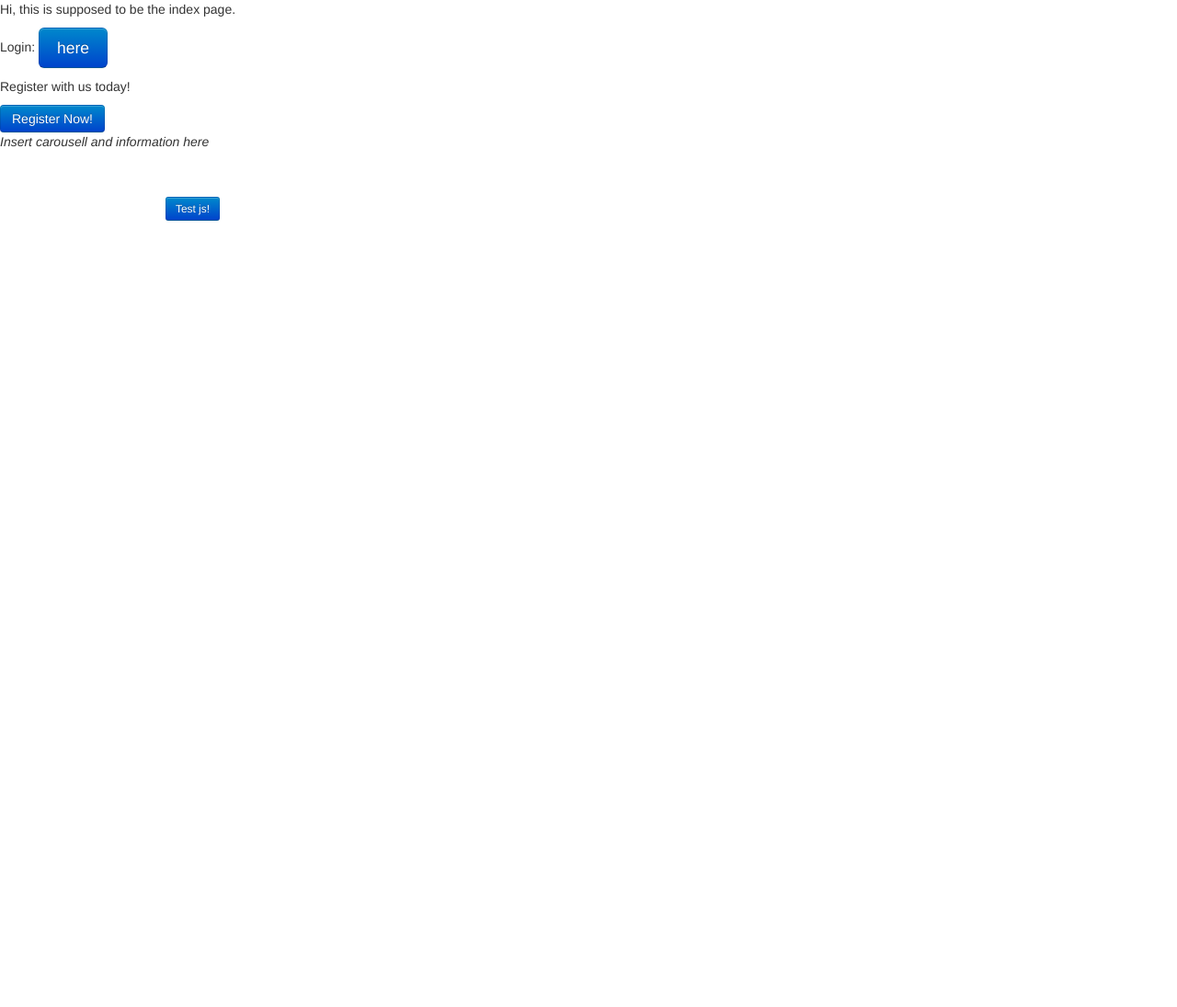
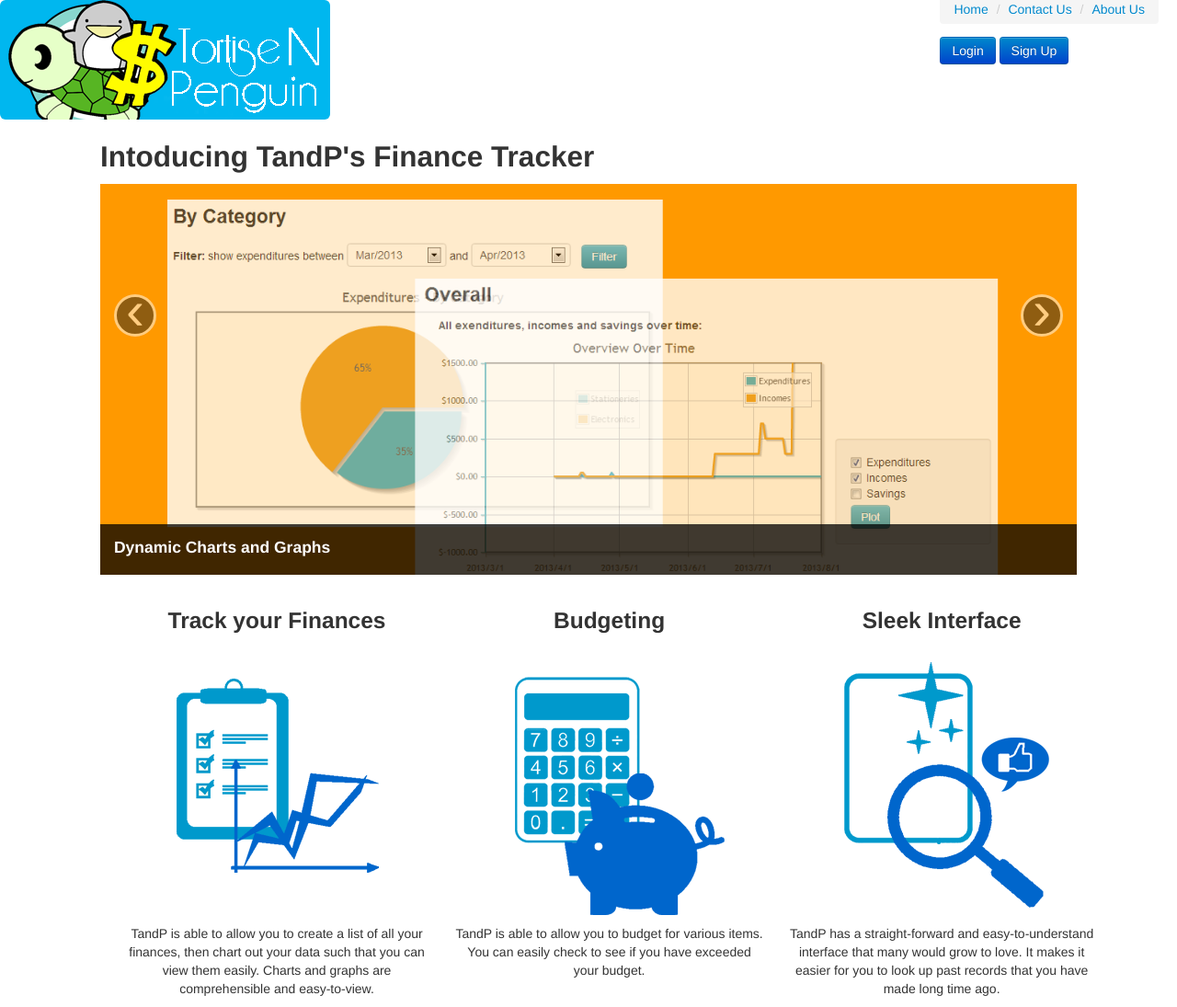
Before and after one commit to joannem/TortiseNPenguin2.1, a PHP site: page / in a window 1280 px wide. Shown: the whole page at 92% size. Before the commit the page ends 240 px from the top, so only its background shows below. Run offline with PHP 8.4, Linux system fonts and the light colour scheme; some libraries are stand-ins or nearby versions.

Commit message:
Revamped index page
- Updated information and carousel on index.php page to give visitors
more information about the application
- fixed minor bug: after editing an expenditure, expenditure table
reloads without retaining its previous saved 'order'

```diff
--- a/common.inc.php
+++ b/common.inc.php
@@ -125,7 +125,64 @@ function displayLogHeader($title) {
 					<p></p> <!--Blank paragraph-->
 				</div>
 			</div>
+			<div class="row-fluid ">
+				<div class="offset1 span10">
+				<?php
+}
+function displayNonMemHeader($title) {
+	?>
+
+	<!DOCTYPE html>
+	<html>
+		<head>
+			<title><?php echo $title ?></title>
+			<meta name="viewport" content="width=device-width, initial-scale=1.0">
+			<!-- Bootstrap -->
+			<link href="css/bootstrap.min.css" rel="stylesheet" media="screen">
+			<style type="text/css">
+				label { display: block; float: left; clear: both; text-align: right; margin: 0 0 0 0; width: 40%; }
+				/*input, select, textarea { float: right; margin: 1em 0 0 0 ; width: 57%; }
+				table, th, tr {border:1px solid black;}*/
+				ul, li {display: inline;}
+				.error {background: #d33; color: white; padding: 0.2em;}
+			</style>
+			<script type="text/javascript" src="js/jquery-1.10.2.min.js"></script>
+			<script type="text/javascript" src="js/bootstrap.min.js"></script>
+			<script type="text/javascript" src="forms.js"></script>
+			<script type="text/javascript">
+			$(document).ready(function() {
+				$('.carousel').carousel({
+					interval: 3000
+				})
+			});
+			</script>
+		</head>
+		<body>
+			<!-- Standard Header for Every Page -->
 			<div class="row-fluid">
+				<div class="span4">
+					<a href="index.php">
+						<img src="img/Logo.png" class="img-rounded">
+					</a>
+					<p></p> <!--Blank paragraph-->
+				</div>
+				<div class="span8">
+					<div class="pull-right" style="margin-right: 20px;">
+						<ul class="breadcrumb">
+							<li><a href="#">Home</a> <span class="divider">/</span></li>
+							<li><a href="#">Contact Us</a> <span class="divider">/</span></li>
+							<li><a href="#">About Us</li>
+						</ul>
+						<br>
+						<br>
+						<div style="display: inline;">
+							<a class="btn btn-primary" href="login.php">Login</a>
+							<a class="btn-primary btn" href="registration.php">Sign Up</a>
+						</div>
+					</div>
+				</div>
+			</div>
+			<div class="row-fluid ">
 				<div class="offset1 span10">
 				<?php
 }
--- a/editExpenditure.php
+++ b/editExpenditure.php
@@ -216,7 +216,7 @@ function goBacke_Ex() {
 	<script type="text/javascript">
 	var start = <?php echo $start ?> + '';
 	var order = <?php echo json_encode($order) ?>;
-	window.location.replace('UserHome.php?view=expenditure&start=' + start + '&amp;order=' + order + '&success=success')
+	window.location.replace('UserHome.php?view=expenditure&start=' + start + '&order=' + order + '&success=success')
 	</script>
 
 	<?php
--- a/index.php
+++ b/index.php
@@ -1,19 +1,57 @@
-<html>
-	<head>
-		<meta name="viewport" content="width=device-width, initial-scale=1.0">
-		<!-- Bootstrap -->
-		<link href="css/bootstrap.min.css" rel="stylesheet" media="screen">
-		<title>Finance Tracker by TortiseNPenguin</title>
-	</head>
-	<body>
-		<p>Hi, this is supposed to be the index page.</p>
-		<p>Login: <a class="btn btn-primary btn-large" href="login.php">here</a></p>
-		<p>Register with us today!</p>
-		<a class="btn-primary btn" href="registration.php">Register Now!</a>
-		<p><i>Insert carousell and information here</i></p>
+<?php
+require_once("common.inc.php");
+displayNonMemHeader("TortiseNPenguin - Home");
+?>
 
-		<br>
-		<br>
-		<button class="offset2 btn btn-primary btn-small" onclick=alert("jsworks!")>Test js!</button>
-	</body>
+<!-- Main Content -->
+<div id="myCarousel" class="carousel slide">
+	<ol class="carousel-indicators">
+		<li data-target="#myCarousel" data-slide-to="0" class="active"></li>
+		<li data-target="#myCarousel" data-slide-to="1"></li>
+		<li data-target="#myCarousel" data-slide-to="2"></li>
+	</ol>
+	<!-- Carousel items -->
+	<h2>Intoducing TandP's Finance Tracker</h2>
+	<div class="carousel-inner">
+		<div class="item active">
+			<img src="img/Carousel1.png">
+			<div class="carousel-caption">
+				<h4>Dynamic Charts and Graphs</h4>
+			</div>
+		</div>
+		<div class="item">
+			<img src="img/Carousel2.png">
+			<div class="carousel-caption">
+				<h4>Easily Keep Track of Important Finances</h4>
+			</div>
+		</div>
+		<div class="item">
+			<img src="img/Carousel3.png">
+			<div class="carousel-caption">
+				<h4>Easy-to-use</h4>
+			</div>
+		</div>
+	</div>
+	<!-- Carousel nav -->
+	<a class="carousel-control left" href="#myCarousel" data-slide="prev">&lsaquo;</a>
+	<a class="carousel-control right" href="#myCarousel" data-slide="next">&rsaquo;</a>
+</div>
+<div class="span12">
+	<div class="span4">
+		<center><h3>Track your Finances</h3>
+		<img src="img/trackChangesSmall.png">
+		<p>TandP is able to allow you to create a list of all your finances, then chart out your data such that you can view them easily. Charts and graphs are comprehensible and easy-to-view.</p></center>
+	</div>
+	<div class="span4">
+		<center><h3>Budgeting</h3>
+		<img src="img/budgetingSmall.png">
+		<p>TandP is able to allow you to budget for various items. You can easily check to see if you have exceeded your budget.</p></center>
+	</div>
+	<div class="span4">
+		<center><h3>Sleek Interface</h3>
+		<img src="img/SleekUISmall.png">
+		<p>TandP has a straight-forward and easy-to-understand interface that many would grow to love. It makes it easier for you to look up past records that you have made long time ago.</p></center>
+	</div>
+</div>
+</body>
 </html>
--- a/view_expenditures.php
+++ b/view_expenditures.php
@@ -29,6 +29,7 @@ function displayExpenditures($success) {
 		$TotalExpenditure = Expenditure::getTotalExpenditure($id);
 		if($TotalExpenditure) {
 			printf("$%.2f", floatval($TotalExpenditure));
+			echo "order: " . $order;
 		} else {
 			echo 'cannot display value';
 		} ?></h5>
```
Also changed, not shown: img/Carousel1.png (added), img/Carousel2.png (added), img/Carousel3.png (added), img/budgetingSmall.png (added), img/random orbital skype meeting.png (deleted), img/sleekUISmall.png (added), img/trackChangesSmall.png (added).
